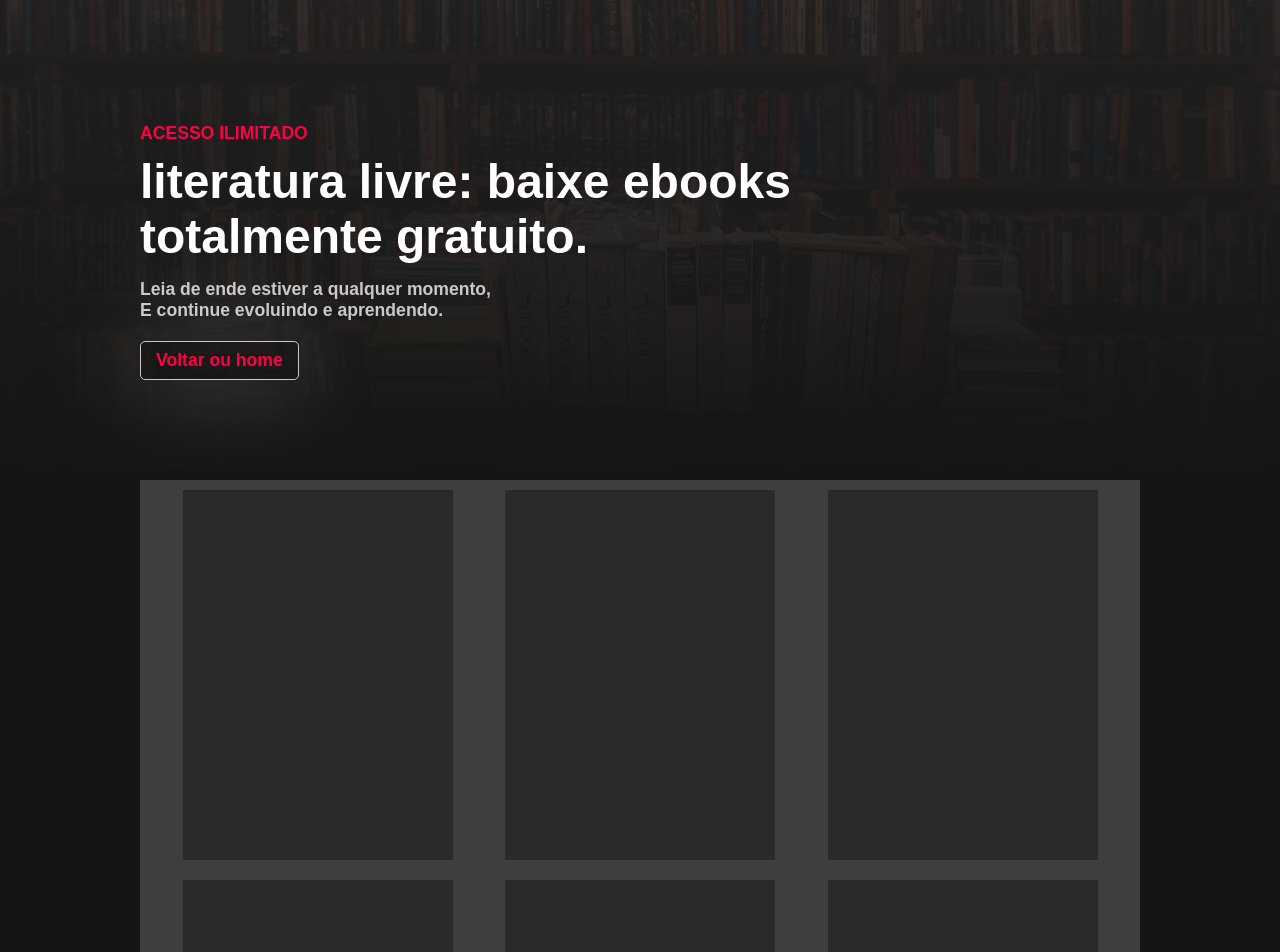
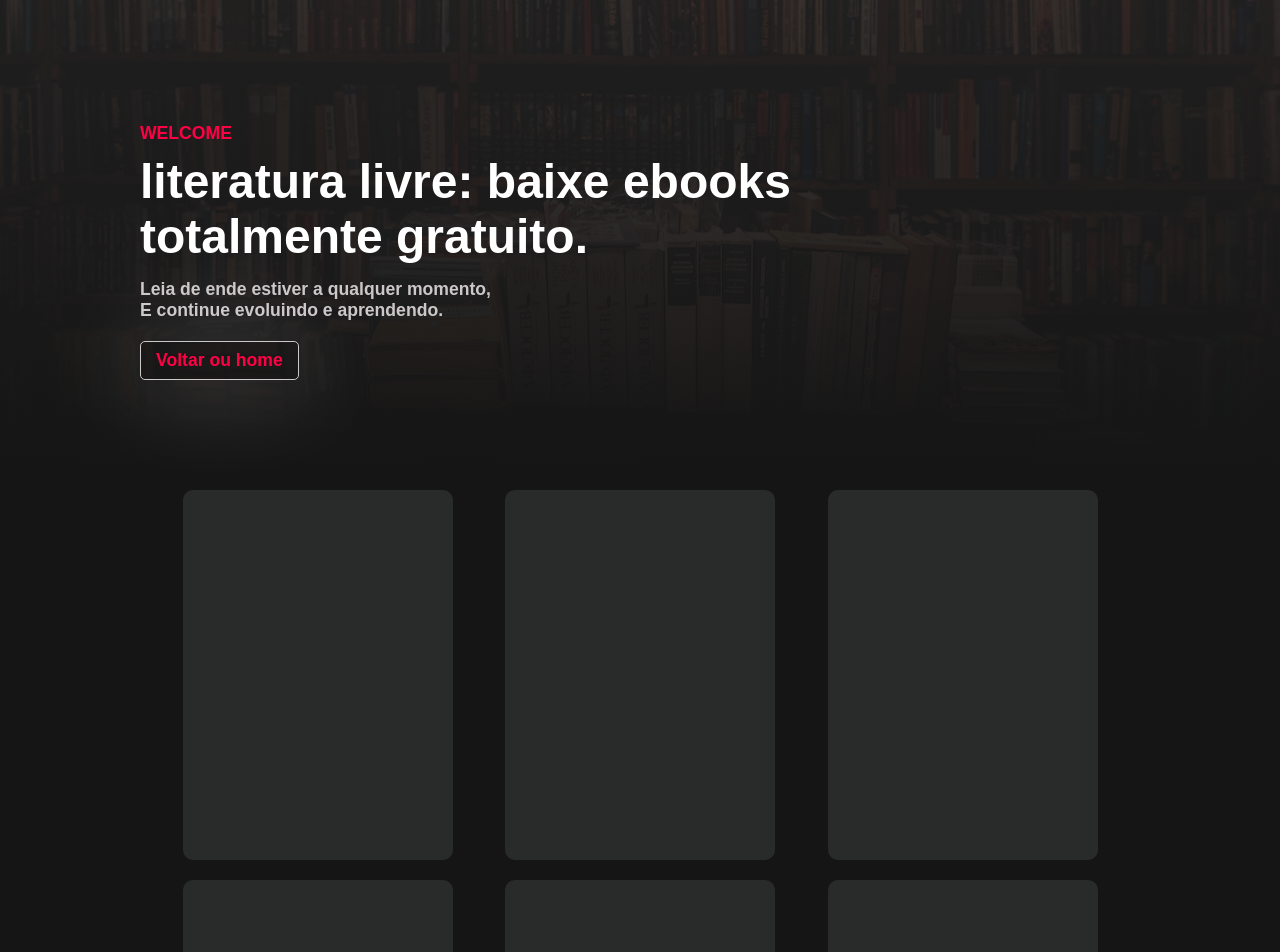
Before and after one commit to ramon-rodrigues-001/My-personal-project, a React (Vite) app: page /vitrine in a window 1280 px wide. Shown: the part 320-1272 px from the top of the page. Built offline with nearby package versions, Linux system fonts and the light colour scheme.

Commit message:
função de scroll

```diff
--- a/src/components/vitrine/1-header-vitrine/headerVitrine.jsx
+++ b/src/components/vitrine/1-header-vitrine/headerVitrine.jsx
@@ -1,28 +1,33 @@
 import styles from './headerVitrine.module.scss';
 
-export default function HeaderVitrine() {
+export default function HeaderVitrine(props) {
 
-    function removerLogo() {
+    window.onscroll = function() {
+        const scroll = document.documentElement.scrollTop
+
+        let altura = document.documentElement.scrollHeight - document.documentElement.clientHeight
+
+        let rolagem = (scroll / altura) * 100
+
         const logo = document.querySelector('#logoHeaderVitrine')
         const header = document.querySelector('#headerVitrine')
 
-        logo.classList.toggle(styles.logoVitrine)
-        logo.classList.toggle(styles.logoNone)
-
-        if (logo.classList == styles.logoNone) {
-            header.style.backgroundColor = '#101010'
-            header.style.padding = '10px 0px'
-            header.style.transition = '1s'
-        }else if (logo.classList == styles.logoVitrine) {
+        if (rolagem <= '1') {
+            logo.classList = styles.logoVitrine
             header.style.backgroundColor = 'transparent'
             header.style.padding = '20px 0px'
             header.style.transition = '1s'
         }
+        else if (rolagem > 1) {
+            logo.classList = styles.logoNone
+            header.style.backgroundColor = '#101010'
+            header.style.padding = '10px 0px'
+            header.style.transition = '1s'
+        }
     }
 
-
     return (
-        <header className={styles.headerVitrine} onClick={removerLogo} id='headerVitrine'>
+        <header className={styles.headerVitrine} id='headerVitrine'>
             <div className={styles.containerHeaderVitrine}>
                 <img src="/logo-transparent.png" alt="logo" className={styles.logoVitrine} id='logoHeaderVitrine'/>
 
--- a/src/components/vitrine/1-header-vitrine/headerVitrine.module.scss
+++ b/src/components/vitrine/1-header-vitrine/headerVitrine.module.scss
@@ -5,6 +5,7 @@
     position: fixed;
     left: 50%;
     transform: translateX(-50%);
+    border-bottom: solid 1px white;
     width: 99vw;
     padding: 20px 0px;
 
--- a/src/components/vitrine/2-home-vitrine/homeVitrine.jsx
+++ b/src/components/vitrine/2-home-vitrine/homeVitrine.jsx
@@ -4,7 +4,7 @@ export default function HomeVitrine() {
     return (
         <div className={styles.apresentationVitrine} id={styles.apresentationVitrine}>
             <p className={styles.subtitle}>
-                ACESSO ILIMITADO
+                WELCOME
             </p>
 
             <h1 className={styles.title}>
--- a/src/components/vitrine/3-container-livros/containerLivros.module.scss
+++ b/src/components/vitrine/3-container-livros/containerLivros.module.scss
@@ -9,7 +9,7 @@
         gap: 20px;
         flex-wrap: wrap;
         justify-content: space-evenly;
-        background-color: rgb(63, 62, 62);
+        // background-color: rgb(63, 62, 62);
         width: 90vw;
         max-width: 1000px;
         margin: 0px auto;
@@ -18,6 +18,7 @@
 
         .cardLivro {
             background-color: rgb(41, 43, 43);
+            border-radius: 10px;
             width: 270px;
             height: 370px;
         }
--- a/src/routes/Vitrine.router.jsx
+++ b/src/routes/Vitrine.router.jsx
@@ -6,6 +6,7 @@ import ContainerLivros from "../components/vitrine/3-container-livros/containerL
 
 
 export default function VitrineRouter() {
+
     return (
         <Fragment>
             <section className="sectionBackground" id="sectionBackgroundVitrine">
@@ -13,7 +14,9 @@ export default function VitrineRouter() {
                 <HomeVitrine />
             </section>
 
-            <ContainerLivros />
+            <ContainerLivros
+                scroll={scroll}
+            />
         </Fragment>
     )
 }
```
